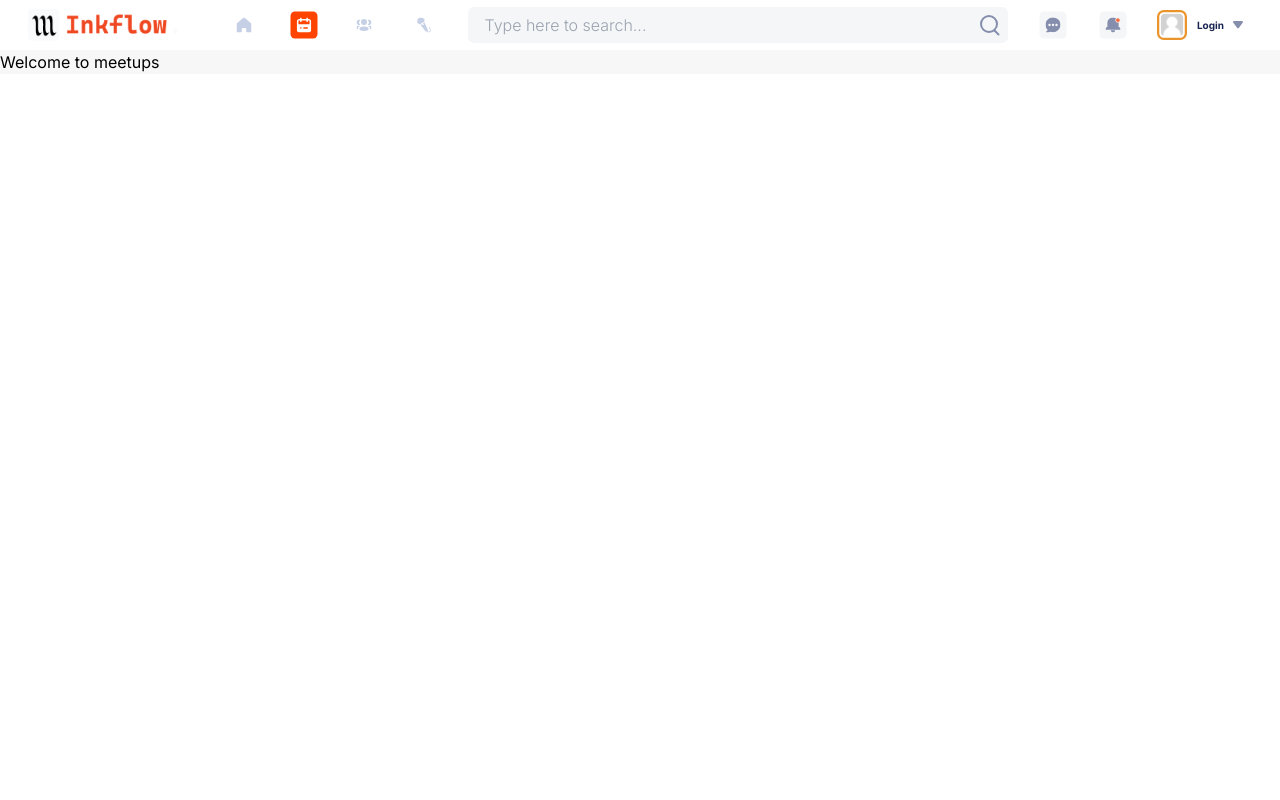
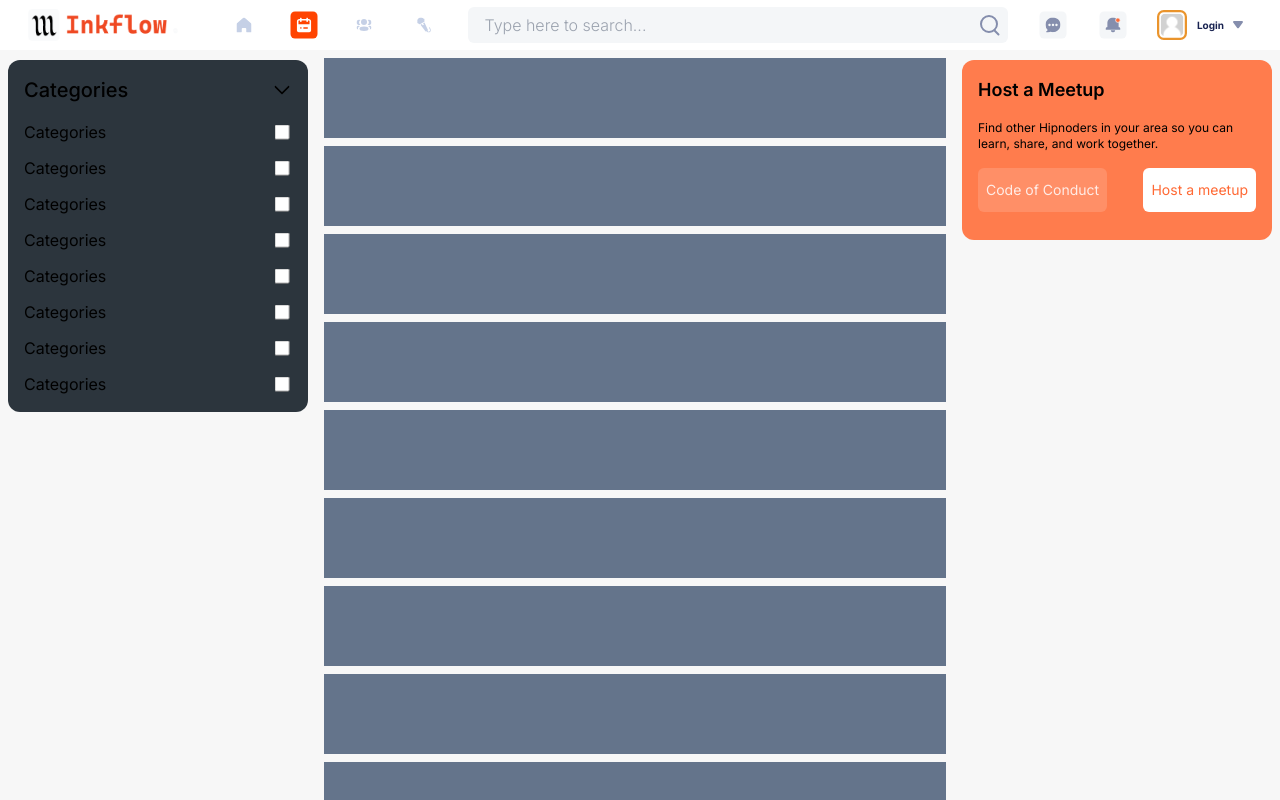
Before and after one commit to chocoscoding/inkflow, a Next.js app: page /meetups in a window 1280 px wide. Shown: the top 800 px of the page. Built offline with nearby package versions, Linux system fonts and the light colour scheme; no server answers.

Commit message:
meetup page

```diff
--- a/app/(main)/layout.tsx
+++ b/app/(main)/layout.tsx
@@ -16,7 +16,7 @@ export default async function RootLayout({ children }: { children: React.ReactNo
   return (
     <div className="relative">
       <Navbar currentUser={currentUser} />
-      <div className="bg-secondaryBg-20 dark:bg-dark-20 sticky top-[50px] sm1:mb-12">{children}</div>
+      <div className="bg-secondaryBg-20 dark:bg-dark-20 sticky top-[50px] sm1:mb-12 ">{children}</div>
       <Footer bottom />
     </div>
   );
--- /dev/null
+++ b/app/(main)/meetups/Categories.tsx
@@ -0,0 +1,10 @@
+'use client'
+import React from 'react'
+
+const Categories = () => {
+  return (
+    <div>Categories</div>
+  )
+}
+
+export default Categories
--- /dev/null
+++ b/app/(main)/meetups/MeetupClient.tsx
@@ -0,0 +1,67 @@
+"use client";
+import Checkbox from "@/app/components/Checkbox";
+import { Arrow1 } from "@/app/components/Icons";
+import React from "react";
+import Meetups from "./Meetups";
+import Image from "next/image";
+
+const MeetupClient = () => {
+  return (
+    <div>
+      <div className=" w-full flex flex-wrap gap-4">
+        <section className="sticky top-[60px] rounded-xl bg-dark-40 w-3/12 max-w-[300px] p-4 h-fit">
+          <div className="flex justify-between items-center">
+            <p className="text-xl font-medium">Categories</p>
+            <Arrow1 className=" rotate-90 scale-75" />
+          </div>
+          <main className="mt-4 flex flex-col gap-3">
+            <div className="flex justify-between items-center">
+              <p>Categories</p>
+              <Checkbox />
+            </div>
+            <div className="flex justify-between items-center">
+              <p>Categories</p>
+              <Checkbox />
+            </div>
+            <div className="flex justify-between items-center">
+              <p>Categories</p>
+              <Checkbox />
+            </div>
+            <div className="flex justify-between items-center">
+              <p>Categories</p>
+              <Checkbox />
+            </div>
+            <div className="flex justify-between items-center">
+              <p>Categories</p>
+              <Checkbox />
+            </div>
+            <div className="flex justify-between items-center">
+              <p>Categories</p>
+              <Checkbox />
+            </div>
+            <div className="flex justify-between items-center">
+              <p>Categories</p>
+              <Checkbox />
+            </div>
+            <div className="flex justify-between items-center">
+              <p>Categories</p>
+              <Checkbox />
+            </div>
+          </main>
+        </section>
+        <Meetups />
+        <section className="sticky top-[60px]  rounded-xl bg-[#FF7C4D] w-4/12 max-w-[310px] p-4 h-[180px]">
+          <p className="font-semibold text-lg">Host a Meetup</p>
+          <p className="text-xs my-4">Find other Hipnoders in your area so you can learn, share, and work together.</p>
+
+          <div className="flex justify-between">
+            <button className="text-red-10 bg-red-60 px-2 py-3 text-sm rounded-md">Code of Conduct</button>
+            <button className="text-red-80 bg-secondaryBg-10 px-2 py-3 text-sm rounded-md">Host a meetup</button>
+          </div>
+        </section>
+      </div>
+    </div>
+  );
+};
+
+export default MeetupClient;
--- /dev/null
+++ b/app/(main)/meetups/Meetups.tsx
@@ -0,0 +1,28 @@
+import React, { Suspense } from "react";
+interface MeetupTypes {}
+const Meetups: React.FC<MeetupTypes> = ({}) => {
+  console.log();
+  return (
+    <Suspense fallback={<div>Loading...</div>}>
+      <div className="flex-1 flex flex-col gap-2">
+        <div className="w-full bg-slate-500 h-20"></div>
+        <div className="w-full bg-slate-500 h-20"></div>
+        <div className="w-full bg-slate-500 h-20"></div>
+        <div className="w-full bg-slate-500 h-20"></div>
+        <div className="w-full bg-slate-500 h-20"></div>
+        <div className="w-full bg-slate-500 h-20"></div>
+        <div className="w-full bg-slate-500 h-20"></div>
+        <div className="w-full bg-slate-500 h-20"></div>
+        <div className="w-full bg-slate-500 h-20"></div>
+        <div className="w-full bg-slate-500 h-20"></div>
+        <div className="w-full bg-slate-500 h-20"></div>
+        <div className="w-full bg-slate-500 h-20"></div>
+        <div className="w-full bg-slate-500 h-20"></div>
+        <div className="w-full bg-slate-500 h-20"></div>
+        <div className="w-full bg-slate-500 h-20"></div>
+      </div>
+    </Suspense>
+  );
+};
+
+export default Meetups;
--- a/app/(main)/meetups/page.tsx
+++ b/app/(main)/meetups/page.tsx
@@ -1,7 +1,14 @@
+import Checkbox from "@/app/components/Checkbox";
+import { Arrow1, ArrowDown } from "@/app/components/Icons";
 import React from "react";
+import MeetupClient from "./MeetupClient";
 
 const Page = () => {
-  return <div>Welcome to meetups</div>;
+  return (
+    <main className="appScreen p-6 xl1:p-2">
+      <MeetupClient/>
+    </main>
+  );
 };
 
 export default Page;
--- /dev/null
+++ b/app/components/Checkbox.tsx
@@ -0,0 +1,21 @@
+"use client";
+import React, { useState } from "react";
+
+const Checkbox = () => {
+  const [isChecked, setIsChecked] = useState(false);
+
+  const handleCheckboxChange = () => {
+    setIsChecked(!isChecked);
+  };
+
+  return (
+    <input
+      type="checkbox"
+      className="form-checkbox h-5 w-5 bg-white-100 text-white-100 accent-red-80 border-none focus:border-2 focus:border-white scale-75"
+      checked={isChecked}
+      onChange={handleCheckboxChange}
+    />
+  );
+};
+
+export default Checkbox;
--- a/app/globals.css
+++ b/app/globals.css
@@ -57,3 +57,13 @@ body {
   overflow: hidden;
   text-overflow: ellipsis;
 }
+
+.appScreen {
+  min-height: calc(100vh - 103px);
+}
+
+@media screen and (min-width: 638px) {
+  .appScreen {
+    min-height: calc(100vh - 50px);
+  }
+}
--- a/package.json
+++ b/package.json
@@ -32,6 +32,7 @@
     "react-dom": "18.2.0",
     "react-hook-form": "^7.45.0",
     "react-hot-toast": "^2.4.1",
+    "react-infinite-scroll-component": "^6.1.0",
     "tailwindcss": "3.3.2",
     "typescript": "5.1.3",
     "zustand": "^4.3.8"
```
Also changed, not shown: public/images/decoration.jpg (added), 1 other file (tests, documents, lock files or other folders).
